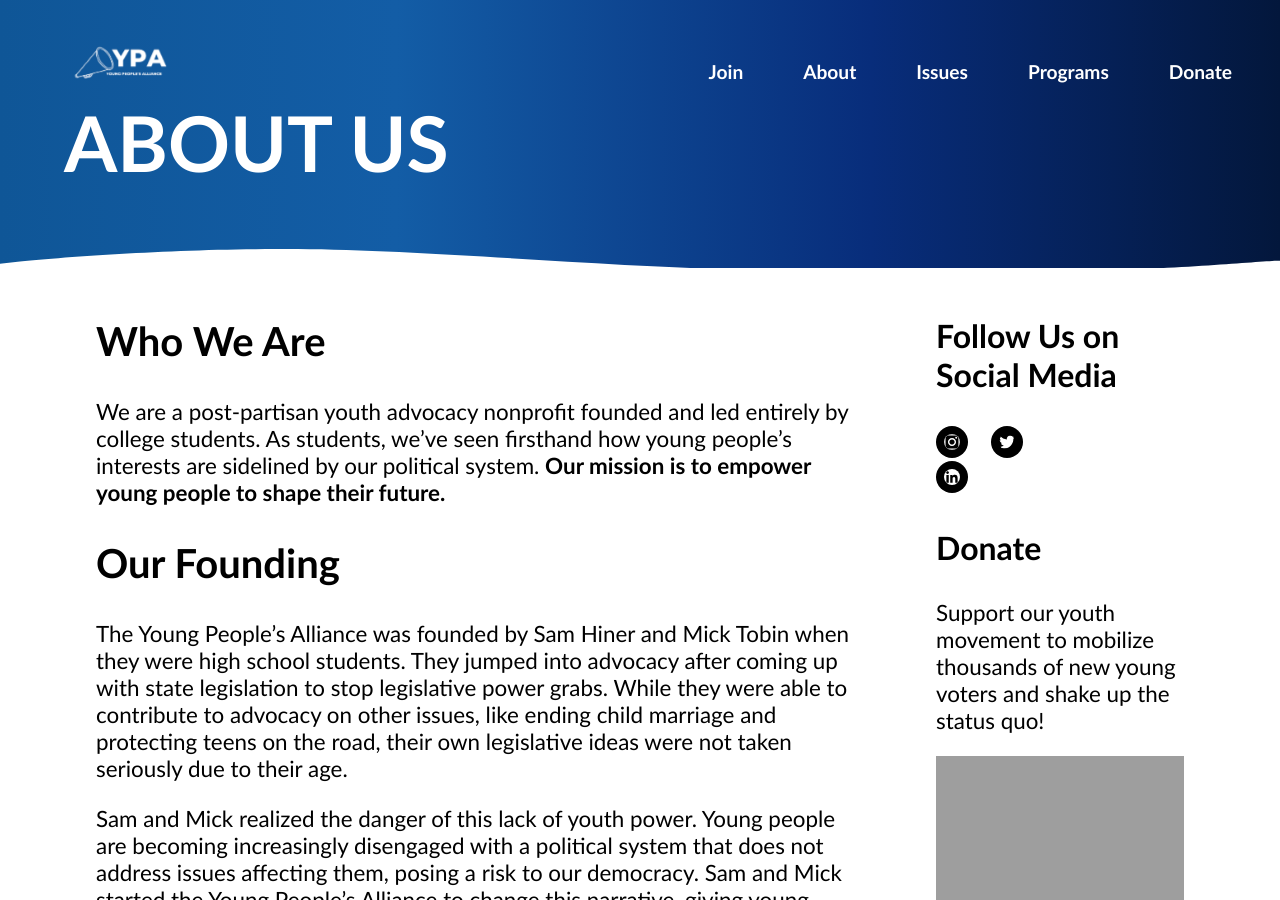
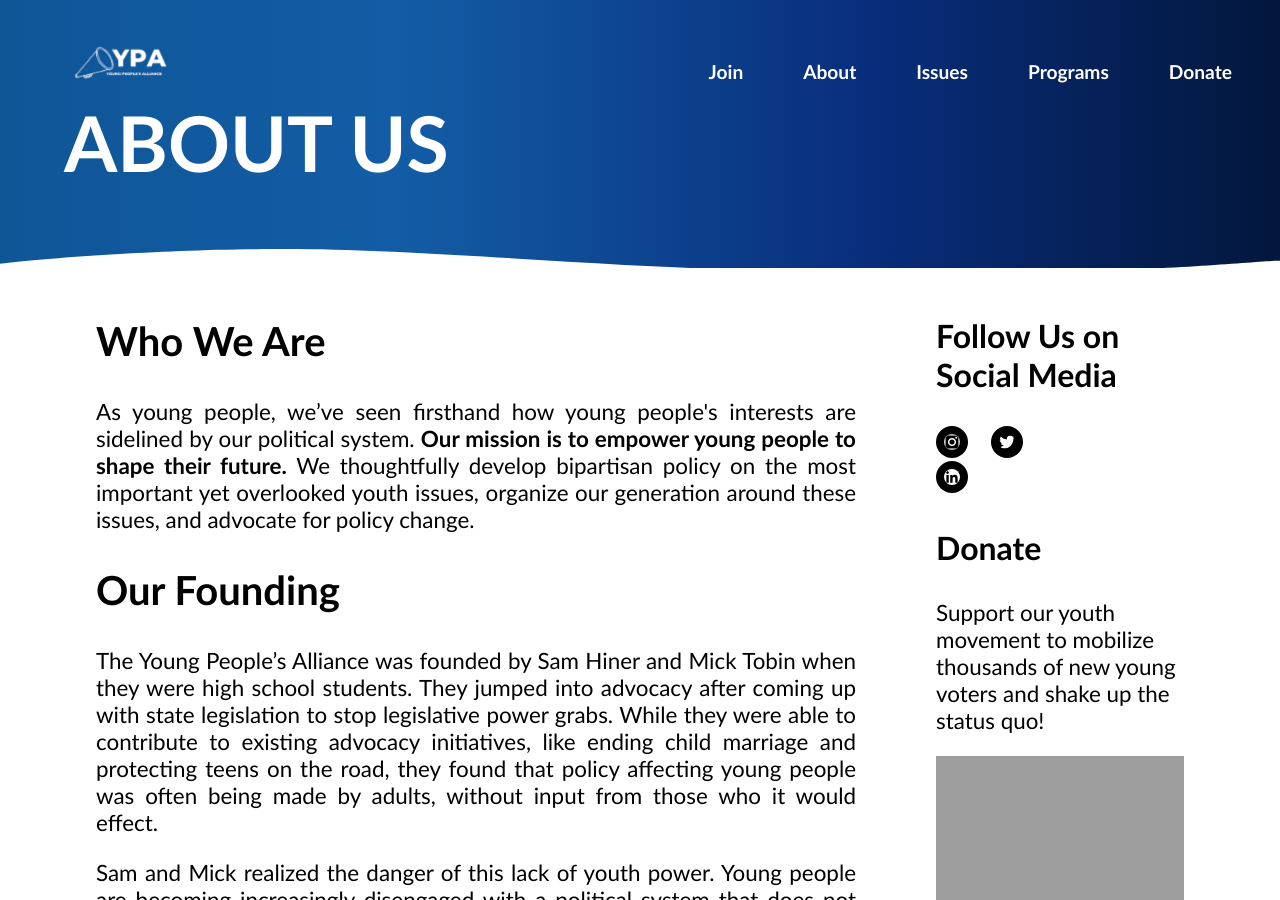
Before and after one commit to JacksonMeade/ncypa, a Jekyll site: the page built from _posts/2022-07-08-about-us.md, in a window 1280 px wide and 900 px high. Built offline with Jekyll 4.4.1, drawn with Linux system fonts in a browser that asks for light colours; nearby versions of some CDN libraries; a script that is not in the unit is left out; some of the changed text lies outside the part shown; grey boxes are pictures that could not be loaded.

Commit message:
update wording and justify text

```diff
--- a/_includes/header.html
+++ b/_includes/header.html
@@ -17,7 +17,6 @@
         <link rel="preconnect" href="https://fonts.gstatic.com" crossorigin>
         <link href="https://fonts.googleapis.com/css2?family=Fira+Sans:ital,wght@0,100;0,200;0,300;0,400;0,500;0,600;0,700;0,800;0,900;1,100;1,200;1,300;1,400;1,500;1,600;1,700;1,800;1,900&display=swap" rel="stylesheet">
 
-
         <link rel="preconnect" href="https://fonts.googleapis.com">
         <link rel="preconnect" href="https://fonts.gstatic.com" crossorigin>
         <link href="https://fonts.googleapis.com/css2?family=Montserrat:ital,wght@0,100;0,200;0,300;0,400;0,500;0,600;0,700;0,800;0,900;1,100;1,200;1,300;1,400;1,500;1,600;1,700;1,800;1,900&display=swap" rel="stylesheet">
--- a/_posts/2022-07-08-about-us.md
+++ b/_posts/2022-07-08-about-us.md
@@ -10,17 +10,17 @@ md-header img: ''
 
 ## Who We Are
 
-We are a post-partisan youth advocacy nonprofit founded and led entirely by college students. As students, we’ve seen firsthand how young people's interests are sidelined by our political system. <b>Our mission is to empower young people to shape their future.</b>
+<p style="text-align: justify;">As young people, we’ve seen firsthand how young people's interests are sidelined by our political system. <b>Our mission is to empower young people to shape their future.</b> We thoughtfully develop bipartisan policy on the most important yet overlooked youth issues, organize our generation around these issues, and advocate for policy change.</p>
 
 ## Our Founding
 
-The Young People’s Alliance was founded by Sam Hiner and Mick Tobin when they were high school students. They jumped into advocacy after coming up with state legislation to stop legislative power grabs. While they were able to contribute to advocacy on other issues, like ending child marriage and protecting teens on the road, their own legislative ideas were not taken seriously due to their age.
+<p style="text-align: justify;">The Young People’s Alliance was founded by Sam Hiner and Mick Tobin when they were high school students. They jumped into advocacy after coming up with state legislation to stop legislative power grabs. While they were able to contribute to existing advocacy initiatives, like ending child marriage and protecting teens on the road, they found that policy affecting young people was often being made by adults, without input from those who it would effect.</p>
 
-Sam and Mick realized the danger of this lack of youth power. Young people are becoming increasingly disengaged with a political system that does not address issues affecting them, posing a risk to our democracy. Sam and Mick started the Young People's Alliance to change this narrative, giving young people a real voice in the political process and encouraging long-lasting civic engagement.
+<p style="text-align: justify;">Sam and Mick realized the danger of this lack of youth power. Young people are becoming increasingly disengaged with a political system that does not address issues affecting them, posing a risk to our democracy. Sam and Mick started the Young People's Alliance to change this narrative, giving young people a real voice in the political process and encouraging long-lasting civic engagement.</p>
 
 ## Our Work
 
-Our teams on Capitol Hill, in state legislatures, and across 12 college campuses work to empower young people in politics. We engage and mobilize students through voter registration and mobilization events, hosting community events to connect students to the political world, and advocating for youth issues on campus. We also advocate for legislators and other civil society leaders to include young people’s perspectives in the policymaking process. Learn more about our work [here](programs).
+<p style="text-align: justify;">Our teams on Capitol Hill, in state legislatures, and across 15 college campuses work to empower young people in politics. We engage and mobilize students through voter registration and mobilization events, hosting community events to connect students to the political world, and advocating for youth issues on campus. We also advocate for legislators and other civil society leaders to include young people’s perspectives in the policymaking process. Learn more about our work <a href='programs'>here</a>.</p>
 
 ## Team
 
```
Also changed, not shown: _posts/2022-07-08-get-involved.md (+2 -7 lines), _posts/2023-02-13-issues.md (+18 -18 lines), _posts/2023-02-13-programs.md (+16 -16 lines).
